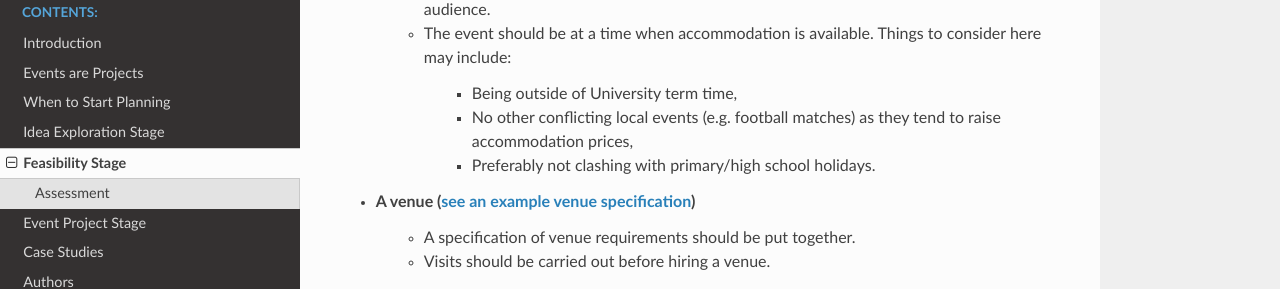
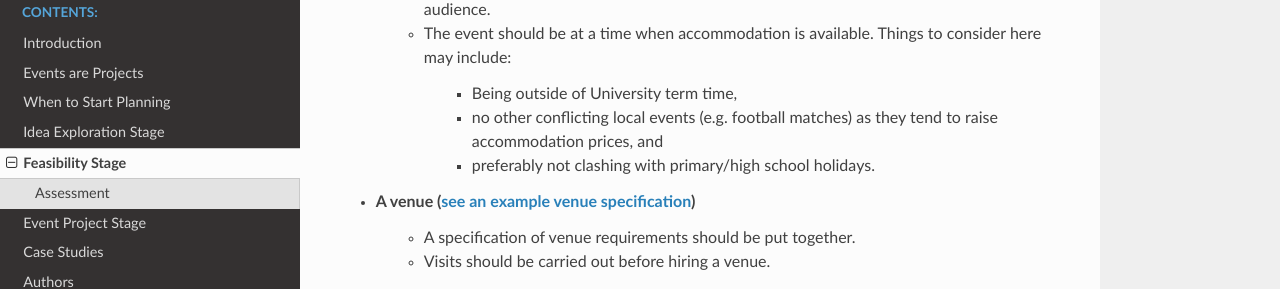
Before and after one commit to softwaresaved/event-organisation-guide, a Sphinx documentation site: the page built from docs/eog/feasibility-stage.rst, in a window 1280 px wide and 900 px high, scrolled down 636 px. Shown: the part 150-439 px from the top of the window. Built offline with Sphinx 7.4.7 and the Read the Docs theme 2.0.0, drawn with Linux system fonts in a browser that asks for light colours.

Commit message:
Update feasibility-stage.rst

```diff
--- a/docs/eog/feasibility-stage.rst
+++ b/docs/eog/feasibility-stage.rst
@@ -22,8 +22,8 @@ This is a list of information from the Feasibility Stage which is needed for eva
     - The event should be at a time when accommodation is available. Things to consider here may include:
 
         - Being outside of University term time,
-        - No other conflicting local events (e.g. football matches) as they tend to raise accommodation prices,
-        - Preferably not clashing with primary/high school holidays.
+        - no other conflicting local events (e.g. football matches) as they tend to raise accommodation prices, and
+        - preferably not clashing with primary/high school holidays.
 
 - A venue (`see an example venue specification <https://docs.google.com/document/d/1BJsjr4Y-cTBeEEjV5A_VVQ2hZIPsgBivhpin8gLJyb4/edit#heading=h.g6gccho600xq>`_)
     - A specification of venue requirements should be put together.
```
